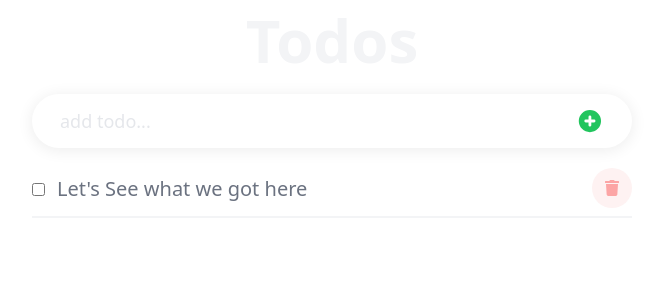
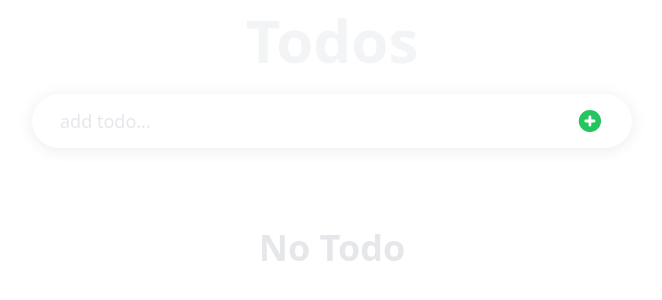
Before and after one commit to arjorb/thegym-todo-app-redux, a React (Create React App) app: page / in a window 1280 px wide. Shown: the part 54-354 px from the top of the page, without its empty margins (308-970 px from the left). Built offline with nearby package versions, Linux system fonts and the light colour scheme.

Commit message:
done working on the action function of the completeTod

```diff
--- a/src/components/TodoInput.js
+++ b/src/components/TodoInput.js
@@ -1,8 +1,16 @@
 import { useState } from 'react';
+import { useDispatch } from 'react-redux';
 import { HiPlusCircle } from 'react-icons/hi';
-
+import { addTodo } from '../features/todo';
 const TodoInput = () => {
   const [input, setInput] = useState('');
+  const dispatch = useDispatch();
+
+  const handleSubmit = () => {
+    if (input.trim() === '') return;
+    dispatch(addTodo(input));
+    setInput('');
+  };
 
   return (
     <div className='w-150'>
@@ -15,7 +23,7 @@ const TodoInput = () => {
           placeholder='add todo...'
           className='w-full bg-transparent text-lg border-none outline-none placeholder:text-gray-200'
         />
-        <HiPlusCircle size={30} className={`cursor-pointer text-green-500`} />
+        <HiPlusCircle onClick={handleSubmit} size={30} className={`cursor-pointer text-green-500`} />
       </div>
     </div>
   );
--- a/src/components/TodoList.js
+++ b/src/components/TodoList.js
@@ -1,20 +1,28 @@
-import { useSelector } from 'react-redux';
+import { useSelector, useDispatch } from 'react-redux';
+import { removeTodo, completedTodo } from '../features/todo';
 import { FaTrash } from 'react-icons/fa';
 
 const TodoList = () => {
   const todos = useSelector(state => state.todo.value);
-  console.log(todos);
-  return (
-    <div className='flex justify-between gap-5 items-center mt-5 border-b-2 border-gray-100 pb-2 w-150'>
+  const dispatch = useDispatch();
+
+  const todoElements = todos.map(todo => (
+    <div key={todo.id} className='flex justify-between gap-5 items-center mt-5 border-b-2 border-gray-100 pb-2 w-150'>
       <div className='flex gap-3 items-baseline'>
-        <input type='checkbox' id='todo' />
-        <label htmlFor='todo' className={`text-xl text-gray-500 leading-tight`}>
-          Let's See what we got here
+        <input type='checkbox' id='todo' onChange={() => dispatch(completedTodo(todo.id))} checked={todo.isChecked} />
+        <label htmlFor='todo' className={`text-xl text-gray-500 leading-tight ${todo.isChecked ? 'line-through' : 'no-underline'}`}>
+          {todo.title}
         </label>
       </div>
-      <div className='bg-red-50 p-3 rounded-full cursor-pointer'>
+      <div onClick={() => dispatch(removeTodo(todo.id))} className='bg-red-50 p-3 rounded-full cursor-pointer'>
         <FaTrash className='text-red-300' />
       </div>
+    </div>
+  ));
+  return (
+    <div>
+      {todos.length === 0 && <h1 className='text-4xl font-bold text-gray-200 text-center mt-20'>No Todo</h1>}
+      {todoElements}
     </div>
   );
 };
--- a/src/features/todo.js
+++ b/src/features/todo.js
@@ -7,10 +7,22 @@ export const todoSlice = createSlice({
   initialState: { value: initialState },
   reducers: {
     addTodo: (state, action) => {
-      const { payload } = action;
-      state.value = { ...state.value, id: nanoid(), title: payload, isChecked: false };
+      state.value.push({ id: nanoid(), title: action.payload, isChecked: false });
+    },
+
+    removeTodo: (state, action) => {
+      state.value = state.value.filter(prev => prev.id !== action.payload);
+    },
+    updateTodo: (state, action) => {},
+    completedTodo: (state, action) => {
+      state.value = state.value.map(prev => {
+        if (prev.id === action.payload) {
+          return { ...prev, isChecked: !prev.isChecked };
+        }
+      });
     },
   },
 });
 
+export const { addTodo, removeTodo, updateTodo, completedTodo } = todoSlice.actions;
 export default todoSlice.reducer;
--- a/src/index.js
+++ b/src/index.js
@@ -1,4 +1,3 @@
-import { StrictMode } from 'react';
 import ReactDOM from 'react-dom/client';
 import './index.css';
 import App from './App';
@@ -13,9 +12,7 @@ const store = configureStore({
 });
 const root = ReactDOM.createRoot(document.getElementById('root'));
 root.render(
-  <StrictMode>
-    <Provider store={store}>
-      <App />
-    </Provider>
-  </StrictMode>
+  <Provider store={store}>
+    <App />
+  </Provider>
 );
```
